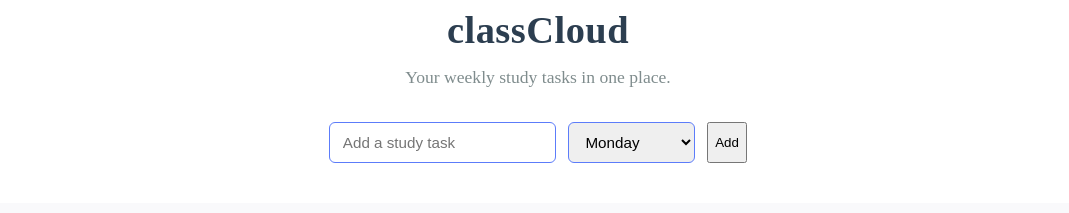
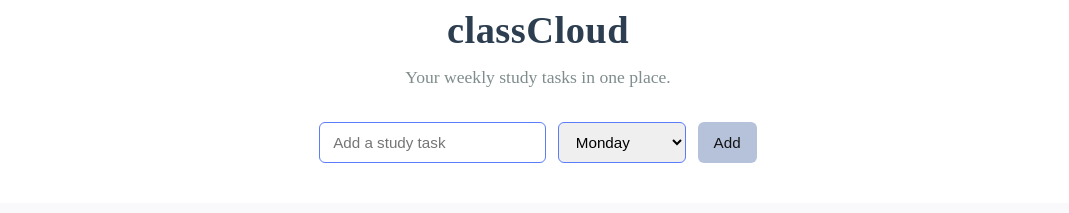
Before and after one commit to green-Lua-Redu/team-green-hackathon, a React (Vite) app in the folder Client/: page / in a window 1280 px wide. Shown: the top 213 px of the page, without its empty margins (102-1171 px from the left). Built offline with nearby package versions, Linux system fonts and the light colour scheme; no server answers.

Commit message:
improve add-task button styling and hover feedback

```diff
--- a/Client/src/App.css
+++ b/Client/src/App.css
@@ -85,3 +85,19 @@ day-column:hover {
   border-color: #5c7cfa;
   outline: none;
 }
+
+.add-task-form button {
+  padding: 0.6rem 1rem;
+  font-size: 0.95rem;
+  cursor: pointer;
+  background: #b5c2da;
+  color: #131314;
+  border: #7886a1;
+  border-radius: 6px;
+  transition: background 0.2s ease, transform 0.2s ease;
+}
+
+.add-task-form button:hover {
+  background: #3365a6;
+  transform: translateY(-2px);
+}
```
